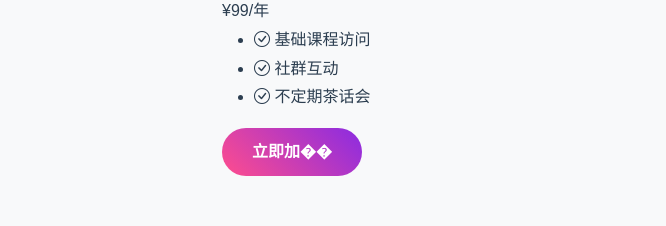
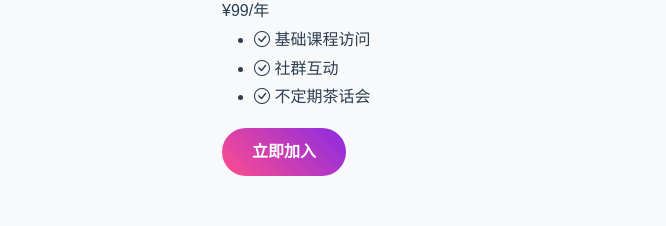
Before and after one commit to lhsyt/canoe.github.io, a plain HTML site: page index.html in a window 1280 px wide. Shown: the part 5136-5362 px from the top of the page, without its empty margins (240-906 px from the left). Drawn offline with nearby package versions, Linux system fonts and the light colour scheme.

Commit message:
更新网站内容

```diff
--- a/index.html
+++ b/index.html
@@ -428,7 +428,7 @@
                                 <li><i class="bi bi-check-circle"></i> 不定期茶话会</li>
                             </ul>
                         </div>
-                        <a href="https://t.zsxq.com/6hd7q" target="_blank" class="btn btn-primary">立即加��</a>
+                        <a href="https://t.zsxq.com/6hd7q" target="_blank" class="btn btn-primary">立即加入</a>
                     </div>
                 </div>
             </div>
```
